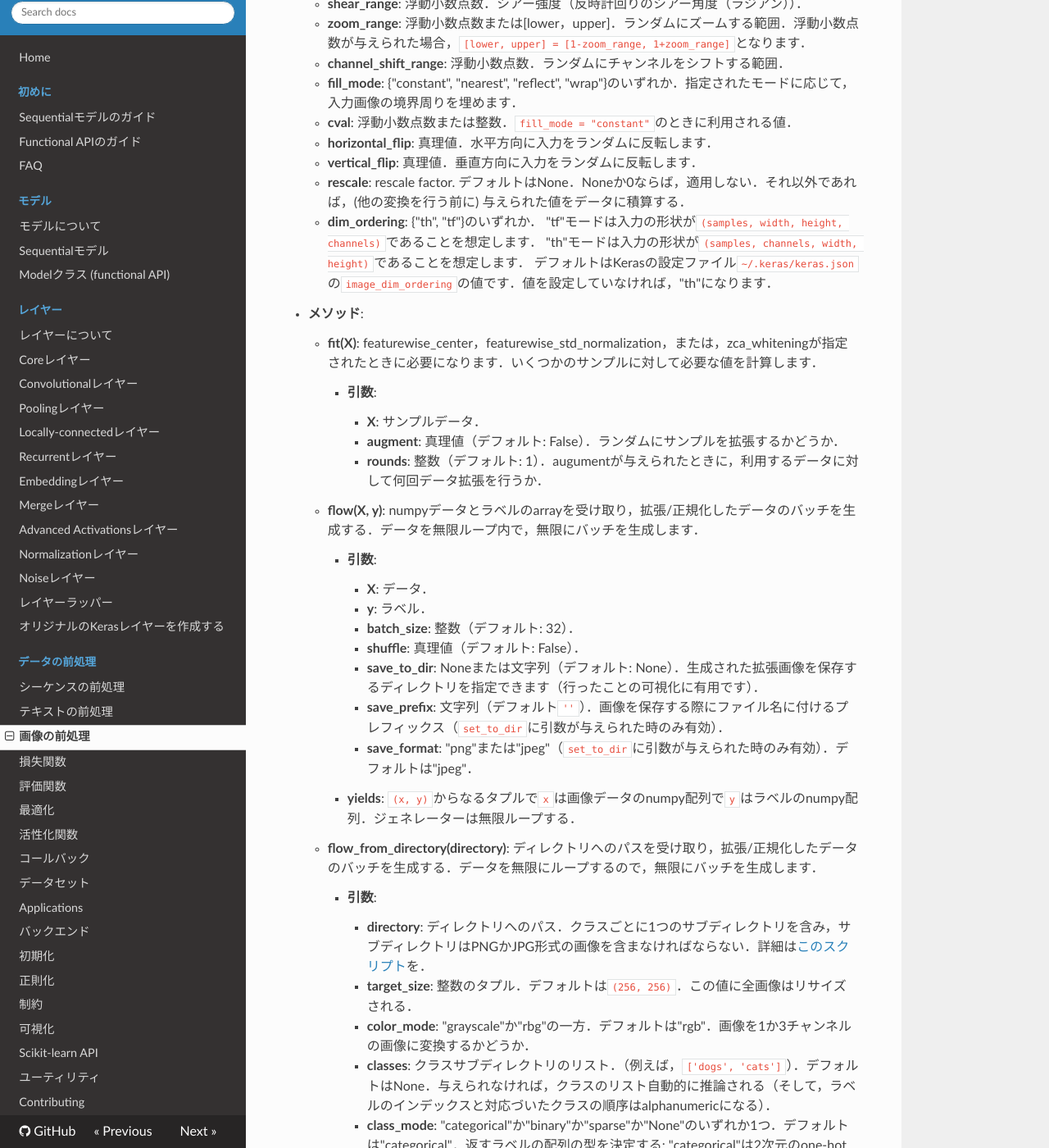
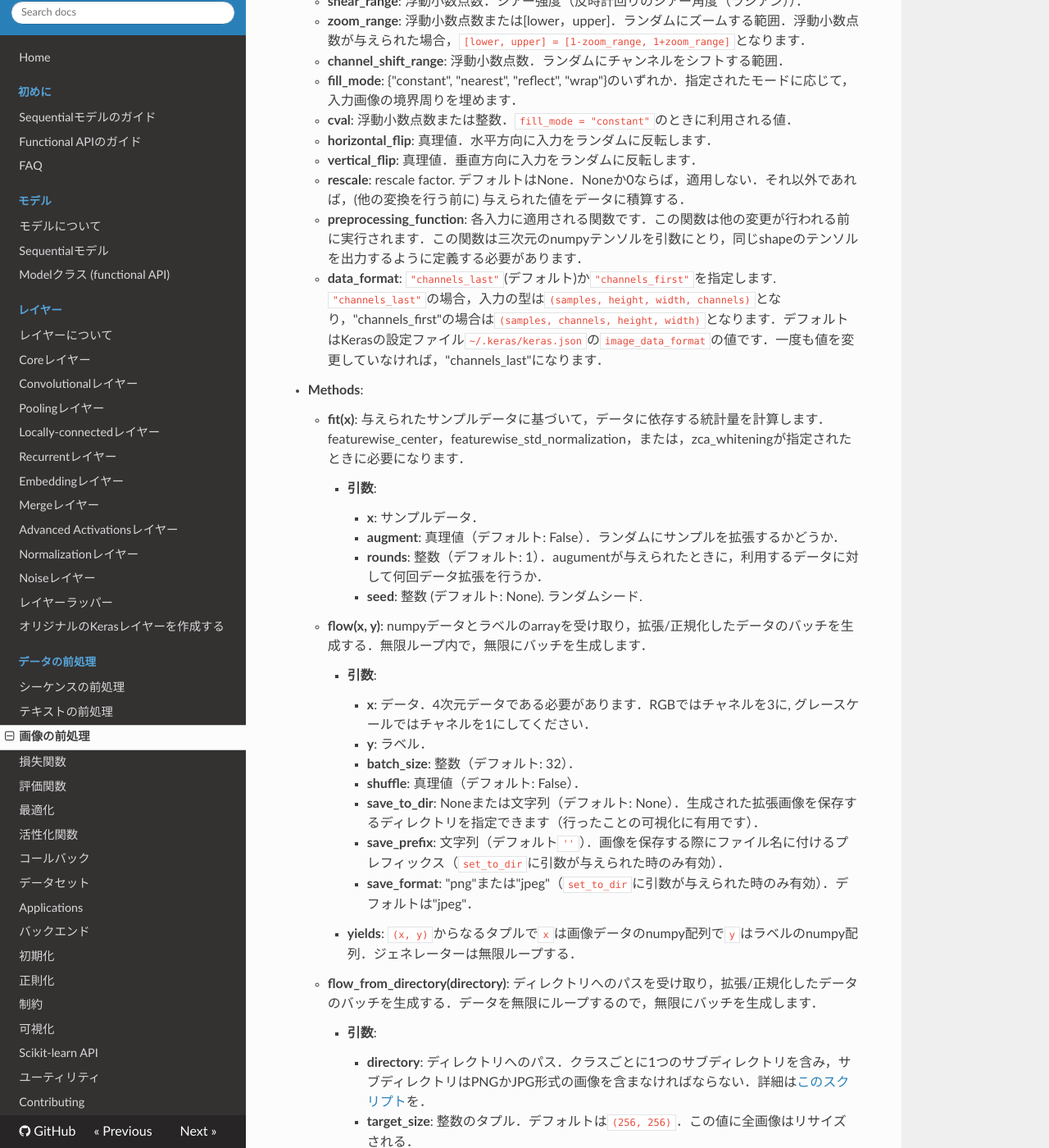
Before and after one commit to keras-team/keras-docs-ja, an MkDocs documentation site: the page built from sources/preprocessing/image.md, in a window 1280 px wide and 1400 px high, scrolled down 750 px. Shown: the whole window at 82% size. Built offline with MkDocs 1.6.1, drawn with Linux system fonts in a browser that asks for light colours; nearby versions of some CDN libraries; old or Windows-style settings are respelled for this version of MkDocs; some of the changed text lies outside the part shown.

Commit message:
translated imagepp (#10)
* translated imagepp

* converted capital case to lower one

````diff
--- a/sources/preprocessing/image.md
+++ b/sources/preprocessing/image.md
@@ -23,7 +22,7 @@ keras.preprocessing.image.ImageDataGenerator(featurewise_center=False,
 
 リアルタイムにデータ拡張しながら，テンソル画像データのバッチを生成します．また，このジェネレータは，データを無限にループするので，無限にバッチを生成します．
 
-- __引数__:
+- __Arguments__:
     - __featurewise_center__: 真理値．データセット全体で，入力の平均を0にします．
     - __samplewise_center__: 真理値． 各サンプルの平均を0にします．
     - __featurewise_std_normalization__: 真理値． 入力をデータセットの標準偏差で正規化します．
@@ -40,20 +39,20 @@ keras.preprocessing.image.ImageDataGenerator(featurewise_center=False,
     - __horizontal_flip__: 真理値．水平方向に入力をランダムに反転します．
     - __vertical_flip__: 真理値．垂直方向に入力をランダムに反転します．
     - __rescale__: rescale factor. デフォルトはNone．Noneか0ならば，適用しない．それ以外であれば，(他の変換を行う前に) 与えられた値をデータに積算する．
-    - __dim_ordering__: {"th", "tf"}のいずれか．
-        "tf"モードは入力の形状が`(samples, width, height, channels)`であることを想定します．
-        "th"モードは入力の形状が`(samples, channels, width, height)`であることを想定します．
-        デフォルトはKerasの設定ファイル`~/.keras/keras.json`の`image_dim_ordering`の値です．値を設定していなければ，"th"になります．
+    - __preprocessing_function__: 各入力に適用される関数です．この関数は他の変更が行われる前に実行されます．この関数は三次元のnumpyテンソルを引数にとり，同じshapeのテンソルを出力するように定義する必要があります．
+    - __data_format__: `"channels_last"`(デフォルト)か`"channels_first"`を指定します. `"channels_last"`の場合，入力の型は`(samples, height, width, channels)`となり，"channels_first"の場合は`(samples, channels, height, width)`となります．デフォルトはKerasの設定ファイル`~/.keras/keras.json`の`image_data_format`の値です．一度も値を変更していなければ，"channels_last"になります．
 
-- __メソッド__:
-    - __fit(X)__: featurewise_center，featurewise_std_normalization，または，zca_whiteningが指定されたときに必要になります．いくつかのサンプルに対して必要な値を計算します．
+- __Methods__:
+    - __fit(x)__: 与えられたサンプルデータに基づいて，データに依存する統計量を計算します．
+    featurewise_center，featurewise_std_normalization，または，zca_whiteningが指定されたときに必要になります．
         - __引数__:
-            - __X__: サンプルデータ．
+            - __x__: サンプルデータ．
             - __augment__: 真理値（デフォルト: False）．ランダムにサンプルを拡張するかどうか．
             - __rounds__: 整数（デフォルト: 1）．augumentが与えられたときに，利用するデータに対して何回データ拡張を行うか．
-    - __flow(X, y)__: numpyデータとラベルのarrayを受け取り，拡張/正規化したデータのバッチを生成する．データを無限ループ内で，無限にバッチを生成します．
+            - __seed__: 整数 (デフォルト: None). ランダムシード.
+    - __flow(x, y)__: numpyデータとラベルのarrayを受け取り，拡張/正規化したデータのバッチを生成する．無限ループ内で，無限にバッチを生成します．
         - __引数__:
-            - __X__: データ．
+            - __x__: データ．4次元データである必要があります．RGBではチャネルを3に, グレースケールではチャネルを1にしてください．
             - __y__: ラベル．
             - __batch_size__: 整数（デフォルト: 32）．
             - __shuffle__: 真理値（デフォルト: False）．
@@ -74,15 +73,16 @@ keras.preprocessing.image.ImageDataGenerator(featurewise_center=False,
             - __save_to_dir__: Noneまたは文字列（デフォルト: None）．生成された拡張画像を保存するディレクトリを指定できます（行ったことの可視化に有用です）．
             - __save_prefix__: 文字列．画像を保存する際にファイル名に付けるプレフィックス（`set_to_dir`に引数が与えられた時のみ有効）．
             - __save_format__: "png"または"jpeg"（`set_to_dir`に引数が与えられた時のみ有効）．デフォルトは"jpeg"．
+            - __follow_links__: サブディレクトリ内のシンボリックリンクに従うかどうか．デフォルトはFalse．
 
-- __例__:
+- __Examples__:
 
-`.flow(X, y)`の使用例:
+`.flow(x, y)`の使用例:
 
 ```python
-(X_train, y_train), (X_test, y_test) = cifar10.load_data()
-Y_train = np_utils.to_categorical(y_train, nb_classes)
-Y_test = np_utils.to_categorical(y_test, nb_classes)
+(x_train, y_train), (x_test, y_test) = cifar10.load_data()
+y_train = np_utils.to_categorical(y_train, num_classes)
+y_test = np_utils.to_categorical(y_test, num_classes)
 
 datagen = ImageDataGenerator(
     featurewise_center=True,
@@ -143,3 +143,40 @@ model.fit_generator(
         validation_data=validation_generator,
         nb_val_samples=800)
 ```
+
+画像とマスクに対して，同時に変更を加える例．
+
+```python
+# we create two instances with the same arguments
+data_gen_args = dict(featurewise_center=True,
+                     featurewise_std_normalization=True,
+                     rotation_range=90.,
+                     width_shift_range=0.1,
+                     height_shift_range=0.1,
+                     zoom_range=0.2)
+image_datagen = ImageDataGenerator(**data_gen_args)
+mask_datagen = ImageDataGenerator(**data_gen_args)
+
+# Provide the same seed and keyword arguments to the fit and flow methods
+seed = 1
+image_datagen.fit(images, augment=True, seed=seed)
+mask_datagen.fit(masks, augment=True, seed=seed)
+
+image_generator = image_datagen.flow_from_directory(
+    'data/images',
+    class_mode=None,
+    seed=seed)
+
+mask_generator = mask_datagen.flow_from_directory(
+    'data/masks',
+    class_mode=None,
+    seed=seed)
+
+# combine generators into one which yields image and masks
+train_generator = zip(image_generator, mask_generator)
+
+model.fit_generator(
+    train_generator,
+    steps_per_epoch=2000,
+    epochs=50)
+```
````
Also changed, not shown: other parts of sources/preprocessing/image.md (+9 -10 lines).
